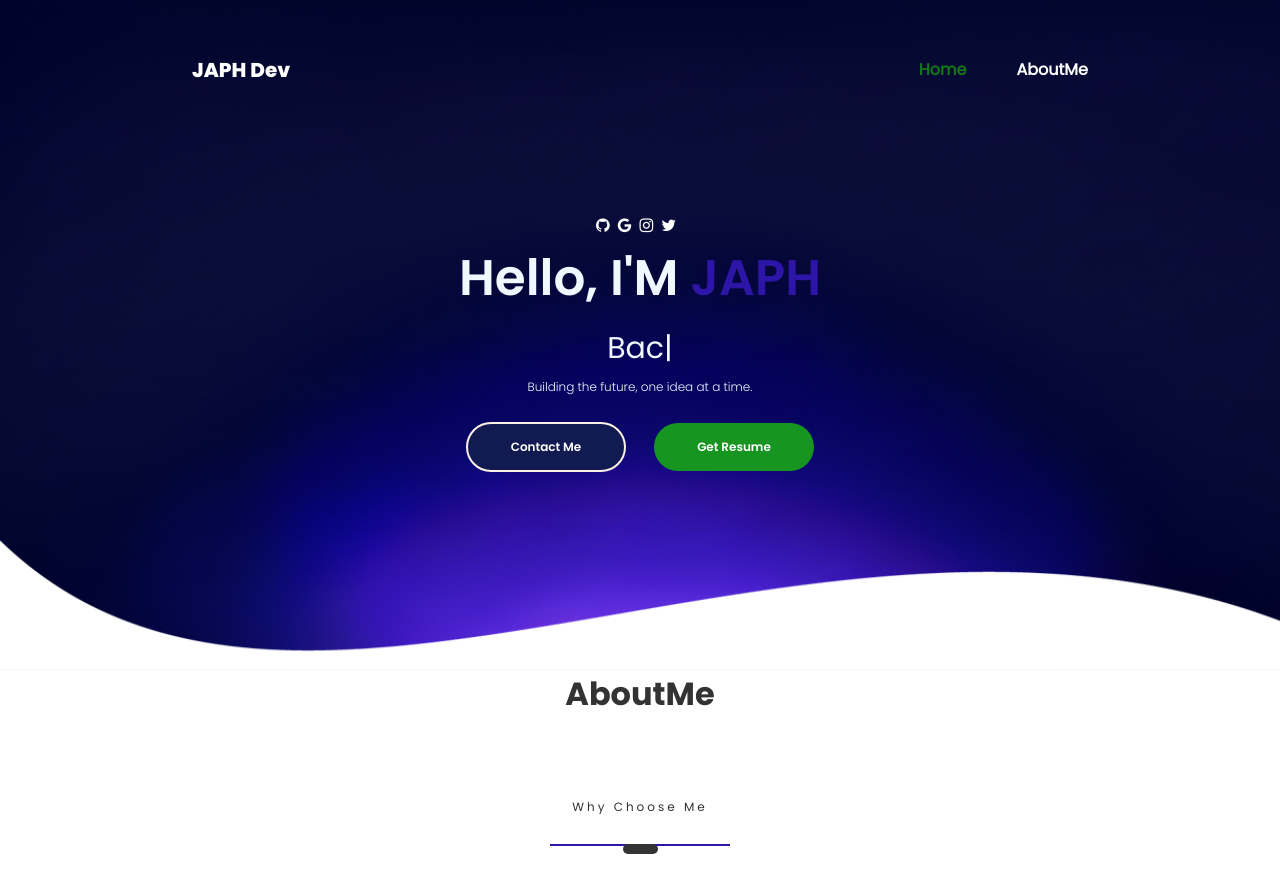
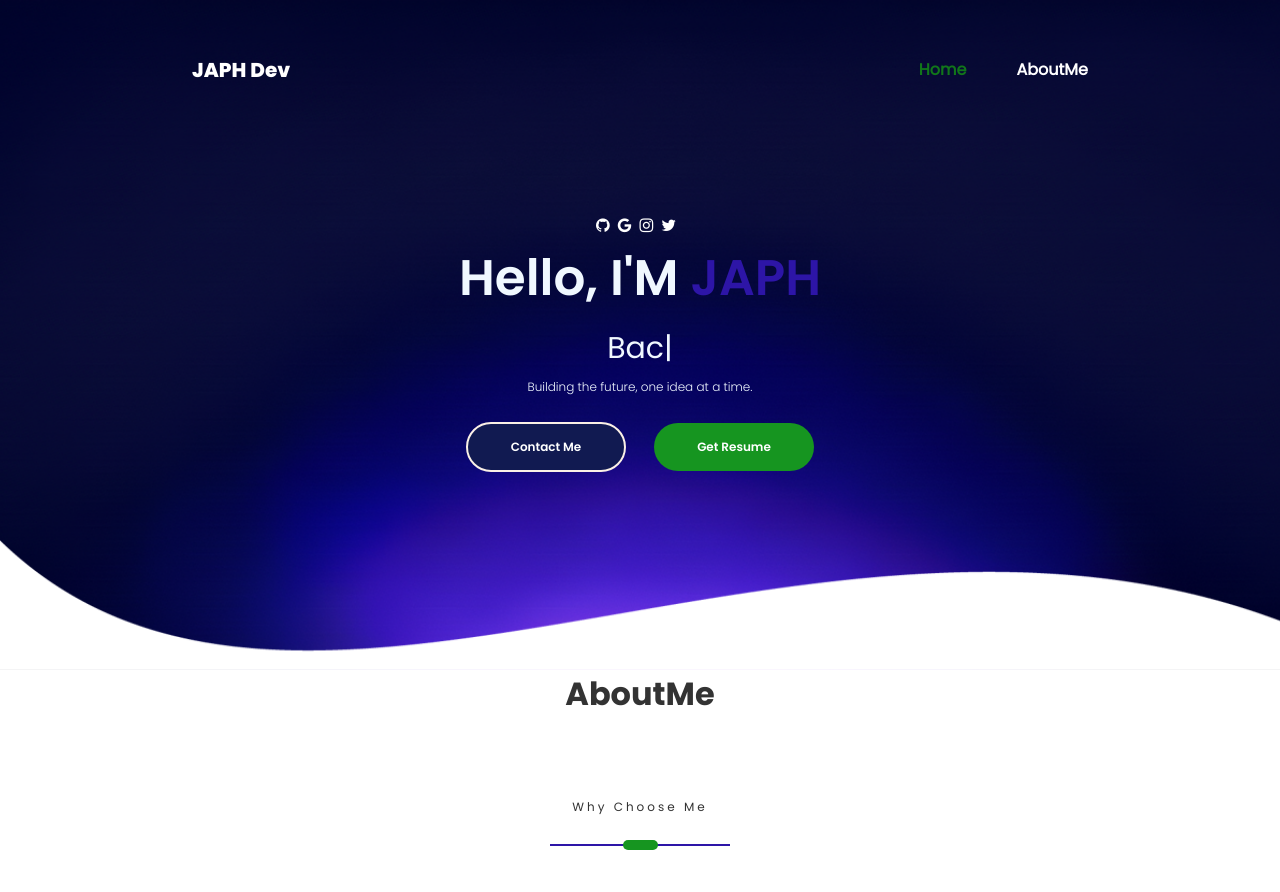
Before and after one commit to japhdev/client, a React (Create React App) app: page / in a window 1280 px wide. Shown: the top 892 px of the page. Built offline with nearby package versions, Linux system fonts and the light colour scheme; a web font is replaced by a local one.

Commit message:
Fix "separator-line" to ScreenHeading.css

```diff
--- a/src/utilities/ScreenHeading/ScreenHeading.css
+++ b/src/utilities/ScreenHeading/ScreenHeading.css
@@ -28,9 +28,11 @@
 }
 
 .separator-line {
+    display: flex;
     width: 100%;
     height: 2px;
     background-color: var(--dark-purple);
+    align-items: center;
 }
 
 .separator-blob {
@@ -44,6 +46,6 @@
 .separator-blob div {
     width: 35px;
     border-radius: 10px;
-    background-color: var(--black);
+    background-color: #169520;
 
 }
```
